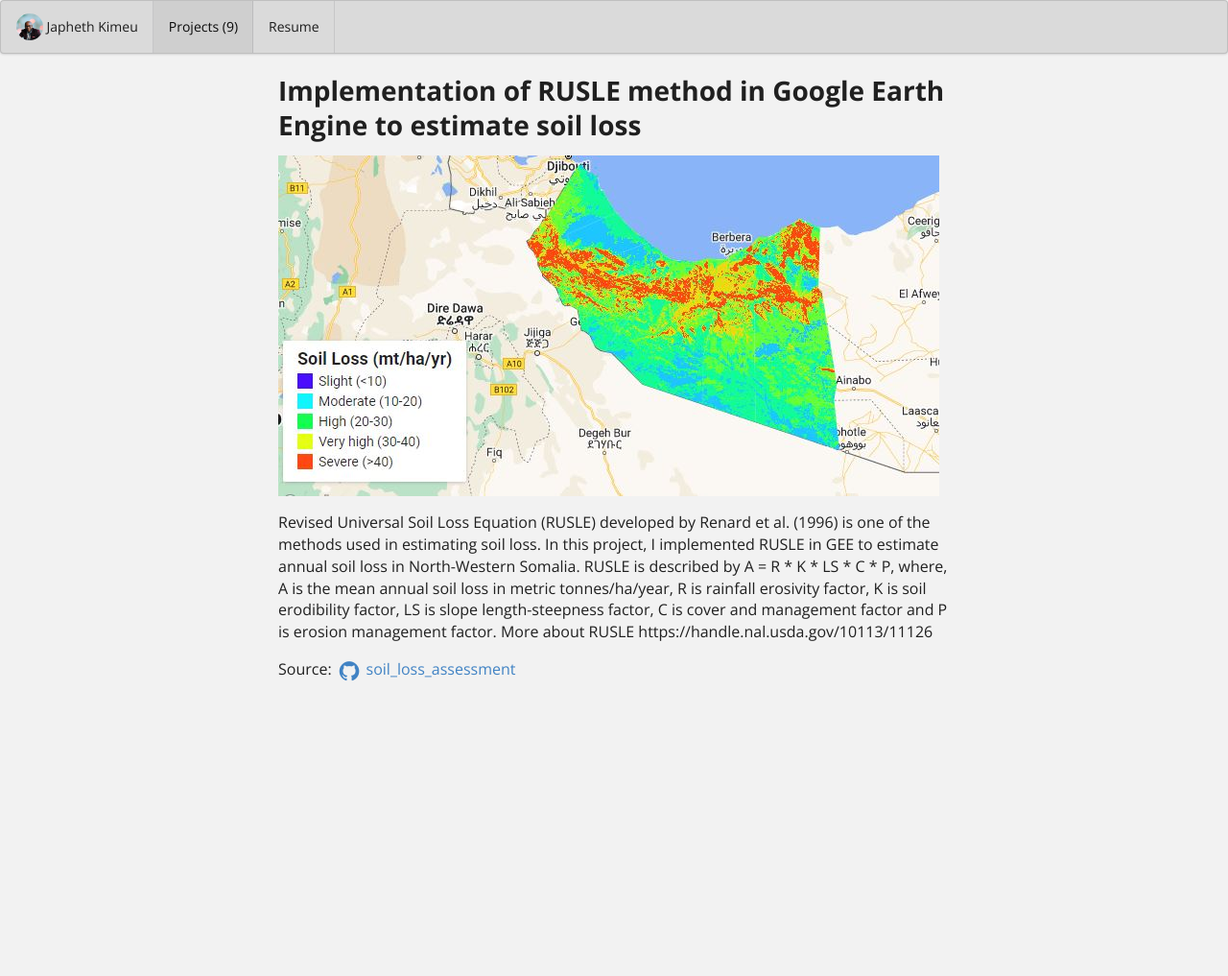
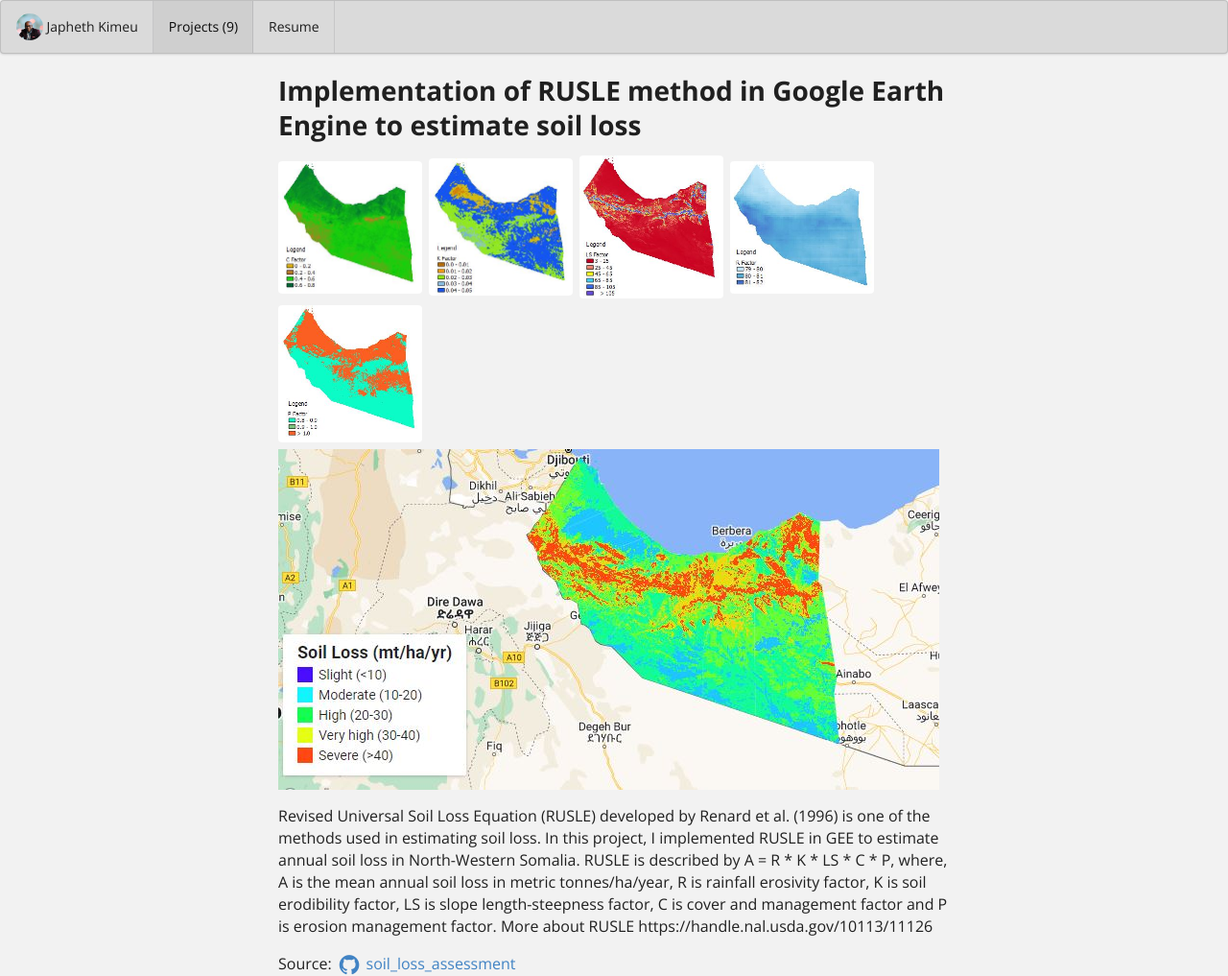
Before and after one commit to japhethkimeu/japhethkimeu.github.io, a Jekyll site: the page built from projects/project-3.md, in a window 1280 px wide. Shown: the whole page at 96% size. Built offline with Jekyll 4.4.1, drawn with Linux system fonts in a browser that asks for light colours; before the commit the page ends 900 px from its top, so only the background shows below that.

Commit message:
Update project-3.md

```diff
--- a/projects/project-3.md
+++ b/projects/project-3.md
@@ -13,7 +13,15 @@
   - land degradation
 summary: Estimating soil loss using RUSLE in Google Earth Engine.
 ---
+<div class="ui small rounded images">
+  <img class="ui image" src="../images/C.JPG">
 
+
+  <img class="ui image" src="../images/K.JPG">
+  <img class="ui image" src="../images/LS.JPG">
+  <img class="ui image" src="../images/R.JPG">
+  <img class="ui image" src="../images/P.JPG">
+</div>
 <img class="ui image" src="{{ site.baseurl }}/images/soil_loss.JPG">
 
 Revised Universal Soil Loss Equation (RUSLE) developed by Renard et al. (1996) is one of the methods used in estimating soil loss. In this project, I implemented RUSLE in GEE to estimate annual soil loss in North-Western Somalia. RUSLE is described by A = R * K * LS * C * P, where, A is the mean annual soil loss in metric tonnes/ha/year, R is rainfall erosivity factor, K is soil erodibility factor, LS is slope length-steepness factor, C is cover and management factor and P is erosion management factor. More about RUSLE https://handle.nal.usda.gov/10113/11126
```
